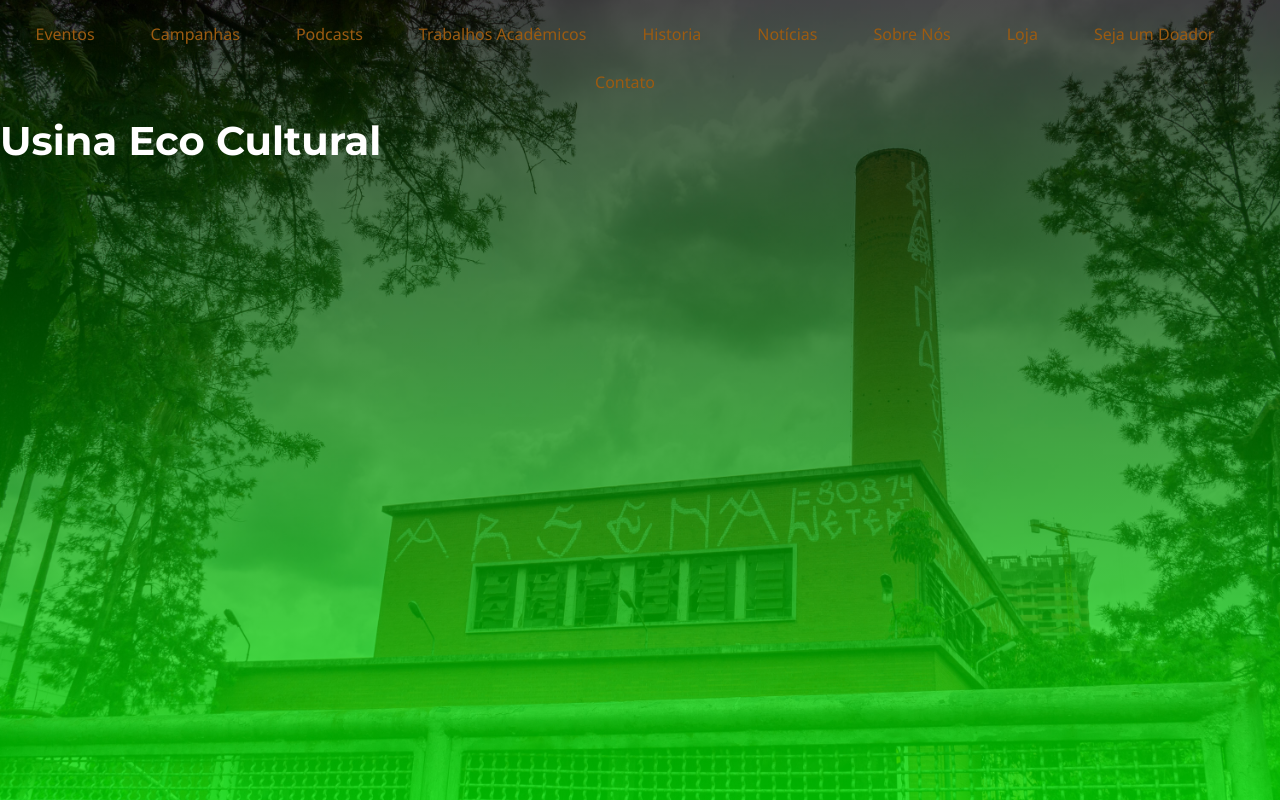
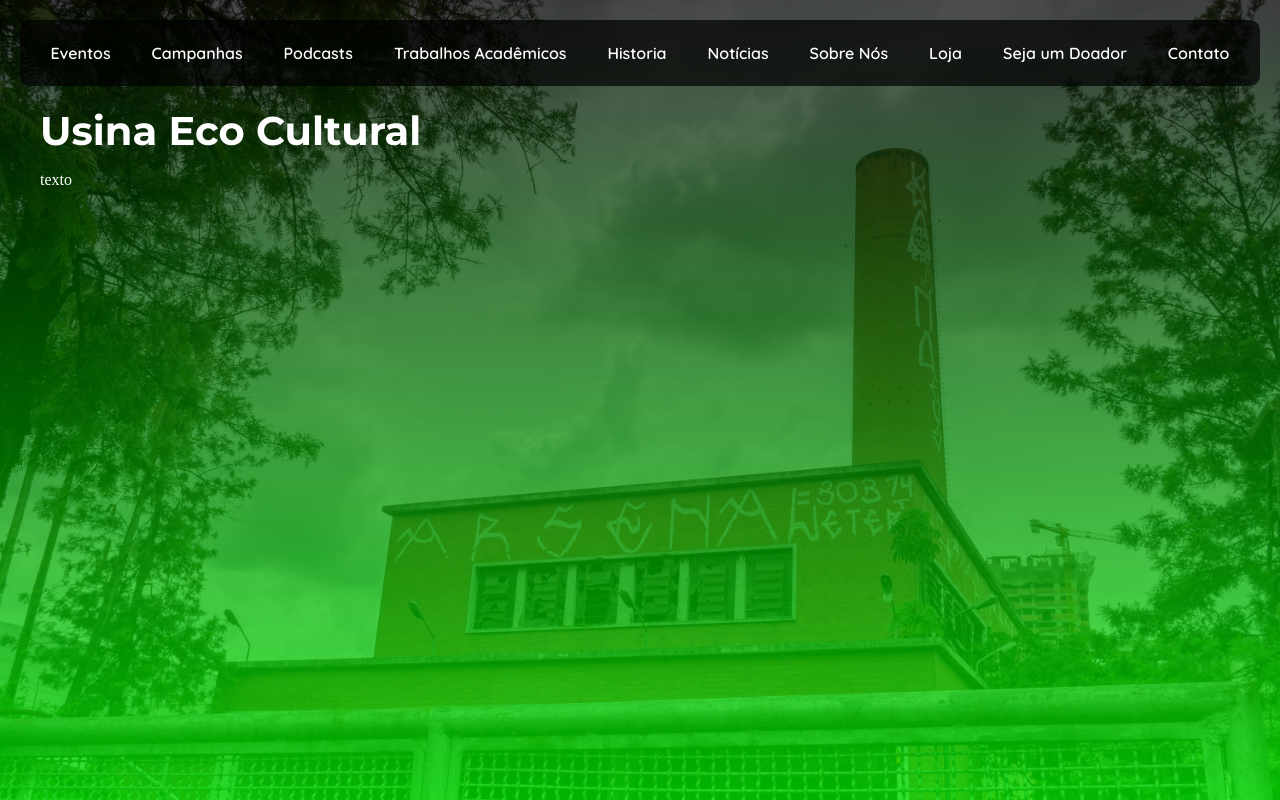
Before and after one commit to Guimaaz/ProjetoUsina, a plain HTML site: page index.html in a window 1280 px wide. Drawn offline with Linux system fonts and the light colour scheme.

Commit message:
criação de divs e mudança de fontes

```diff
--- a/index.html
+++ b/index.html
@@ -5,11 +5,15 @@
     <meta charset="UTF-8">
     <title>Inicio</title>
     <link href="https://fonts.googleapis.com/css2?family=Montserrat:wght@700&display=swap" rel="stylesheet">
+    <link rel="preconnect" href="https://fonts.googleapis.com">
+    <link rel="preconnect" href="https://fonts.gstatic.com" crossorigin>
+    <link href="https://fonts.googleapis.com/css2?family=Quicksand:wght@300..700&display=swap" rel="stylesheet">
     <link href="styles.css" rel="stylesheet">
 </head>
 
 <body>
     <div class="background">
+        <div class="menu-container">
             <div class="menu">
                 <a href="paginas/eventos.html">Eventos</a>
                 <a href="paginas/campanhas.html">Campanhas</a>
@@ -22,7 +26,11 @@
                 <a href="paginas/doacoes.html">Seja um Doador</a>
                 <a href="paginas/contato.html">Contato</a>
             </div>
+        </div>
+        <div class="cabeçalho">
             <h1>Usina Eco Cultural</h1>
+            <p>texto</p>
+        </div>
     </div>
 </body>
 
--- a/styles.css
+++ b/styles.css
@@ -15,7 +15,6 @@ body {
     background-image: url('imagens/UsinaImagem.jpg');
     background-size: cover;
     background-position: center;
-    background-repeat: no-repeat;
     position: relative;
 }
 
@@ -27,28 +26,48 @@ body {
     width: 100%;
     height: 100%;
     background: linear-gradient(to bottom, rgba(0, 0, 0, 0.7), rgba(0, 255, 0, 0.7));
-    z-index: 1;
-    pointer-events: none;
+    z-index: 0;
+
 }
 
-
+.menu-container {
+    background-color: rgba(0, 0, 0, 0.7);
+    padding: 20px;
+    border-radius: 10px;
+    display: flex;
+    justify-content: center;
+    margin: 20px auto;
+    z-index: 1;
+    position: relative;
+    max-width: 1200px;
+}
 
 .menu {
     display: flex;
     flex-wrap: wrap;
+    gap: 35px;
     justify-content: center;
-    gap: 20px;
-    margin-top: 20px;
-    position:relative;
+    margin: 0;
+    padding: 0;
     z-index: 2;
 }
 
 a {
-    font-family: 'Segoe UI', Tahoma, Geneva, Verdana, sans-serif;
-    color: hsl(32, 80%, 34%);
-    margin-right: 30px;
+    font-family: 'Quicksand', sans-serif;
+    color: hsl(0, 0%, 100%);
+    text-decoration: none;
+    font-weight: 600;
+    text-align: left;
+    position: relative;
+    z-index: 1;
     padding: 3px;
-    text-decoration: none;
+    margin-right: 10pxpx;
+}
+
+.cabeçalho {
+    text-align: left;
+    margin: 20px auto;
+    max-width: 1200px;
 }
 
 h1 {
@@ -56,7 +75,14 @@ h1 {
     color: hsl(0, 0%, 100%);
     font-weight: 700;
     font-size: 2.5em;
-    margin-top: 20px;
+    margin: 0;
+    padding: 0;
     position: relative;
     z-index: 2;
 }
+
+p{
+    color: white;
+    z-index: 1;
+    position: relative;
+}
```
Lines whose indentation alone changed are shown as unchanged.
